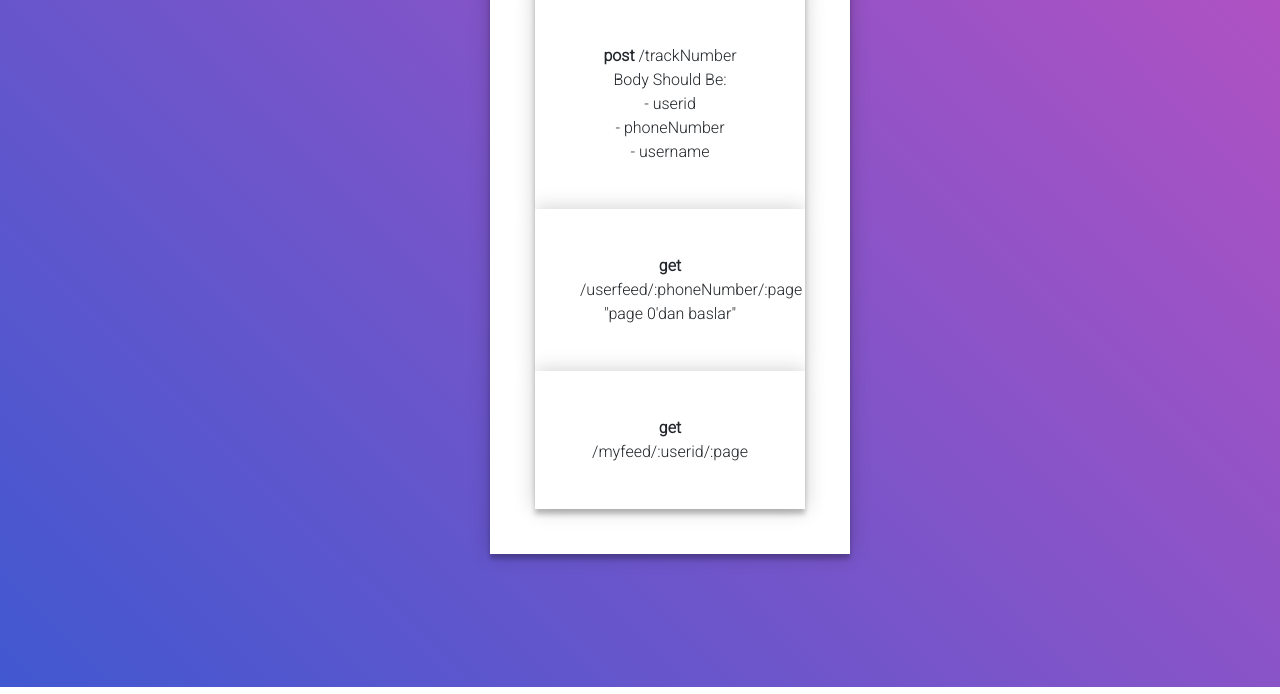
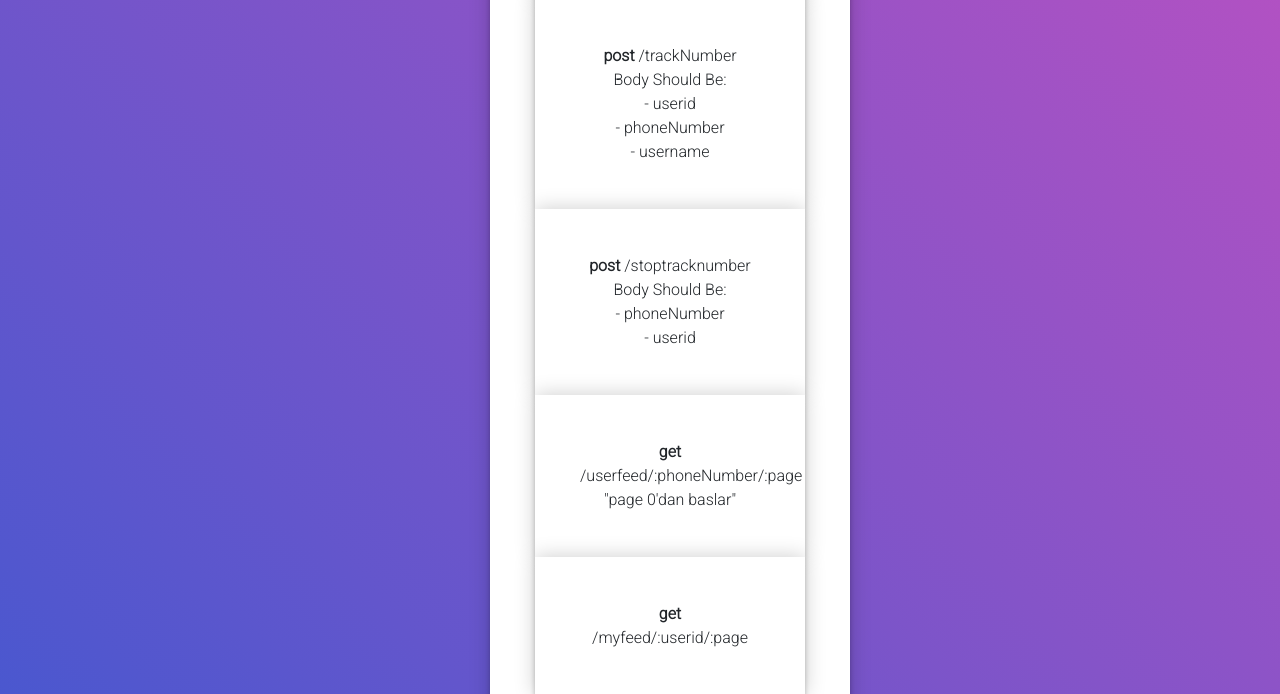
Before and after one commit to Omerdogan3/wpApi, a Node server app: page / in a window 1280 px wide. Shown: the part 443-1137 px from the top of the page. Run offline with Node 20, Linux system fonts and the light colour scheme; some libraries are stand-ins or nearby versions.

Commit message:
Update index.ejs

```diff
--- a/views/index.ejs
+++ b/views/index.ejs
@@ -79,13 +79,19 @@
 								<p class="form" style="margin: 0">
 									<b>get</b>   /trackedusers/:userid
 								</p>
-
 								<p class="form" style="margin: 0">
 									<b>post</b>   /trackNumber  </br>
 									Body Should Be: </br>
 											- userid  </br>
 											- phoneNumber </br>
 											- username
+								</p>
+
+								<p class="form" style="margin: 0">
+									<b>post</b>   /stoptracknumber  </br>
+									Body Should Be: </br>
+											- phoneNumber  </br>
+											- userid </br>
 								</p>
 
 
```
